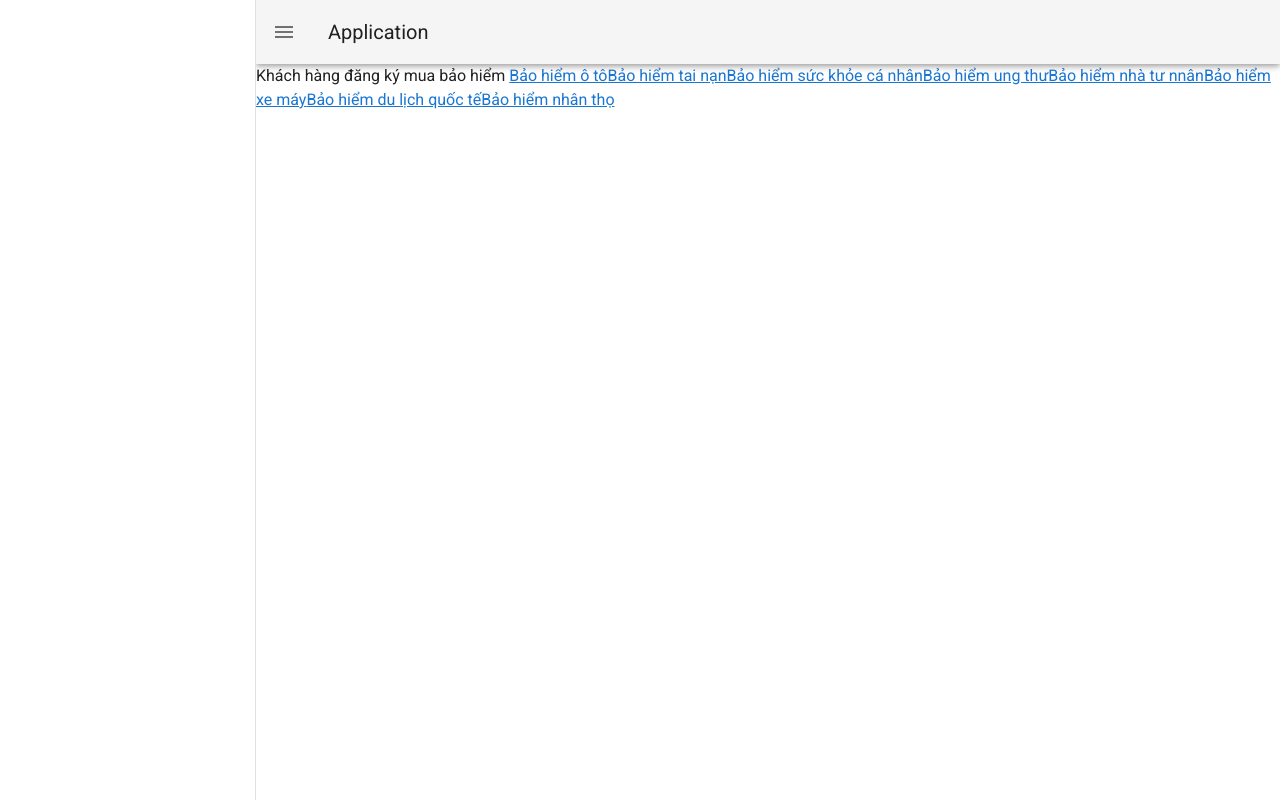
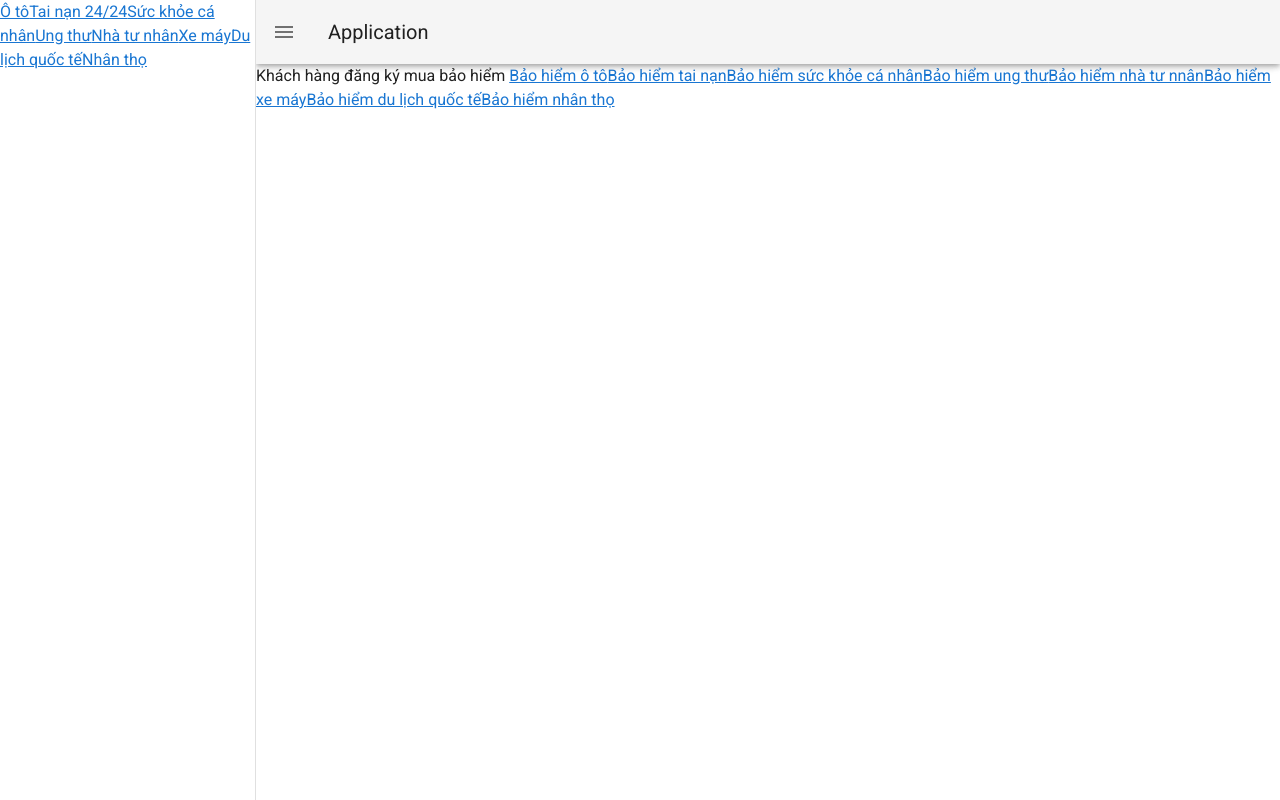
Before and after one commit to TDAK1509/cuahangbaohiem-admin, a Vue app: page / in a window 1280 px wide. Built offline with nearby package versions, Linux system fonts and the light colour scheme.

Commit message:
Add tests side bar have links

```diff
--- a/src/App.vue
+++ b/src/App.vue
@@ -1,7 +1,7 @@
 <template>
-  <v-app id="inspire">
-    <v-navigation-drawer v-model="drawer" app>
-      <!--  -->
+  <v-app>
+    <v-navigation-drawer v-model="drawer" app permanent>
+      <SideBar />
     </v-navigation-drawer>
 
     <v-app-bar app>
@@ -17,8 +17,15 @@
 </template>
 
 <script>
+import SideBar from "@/components/SideBar.vue";
+
 export default {
   name: "App",
+
+  components: {
+    SideBar
+  },
+
   data: () => ({ drawer: null })
 };
 </script>
--- /dev/null
+++ b/src/components/SideBar.vue
@@ -0,0 +1,18 @@
+<template>
+  <div data-cy="side-bar">
+    <router-link to="/bao-hiem/o-to">Ô tô</router-link>
+    <router-link to="/bao-hiem/tai-nan">Tai nạn 24/24</router-link>
+    <router-link to="/bao-hiem/suc-khoe-ca-nhan">Sức khỏe cá nhân</router-link>
+    <router-link to="/bao-hiem/ung-thu">Ung thư</router-link>
+    <router-link to="/bao-hiem/nha-tu-nhan">Nhà tư nhân</router-link>
+    <router-link to="/bao-hiem/xe-may">Xe máy</router-link>
+    <router-link to="/bao-hiem/du-lich-quoc-te">Du lịch quốc tế</router-link>
+    <router-link to="/bao-hiem/nhan-tho">Nhân thọ</router-link>
+  </div>
+</template>
+
+<script>
+export default {
+  name: "SideBar"
+};
+</script>
```
Also changed, not shown: 1 other file (tests, documents, lock files or other folders).
